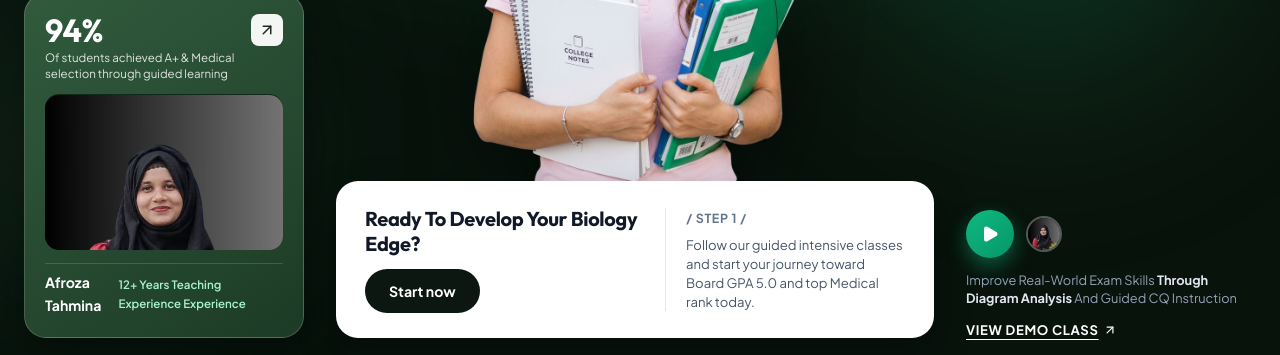
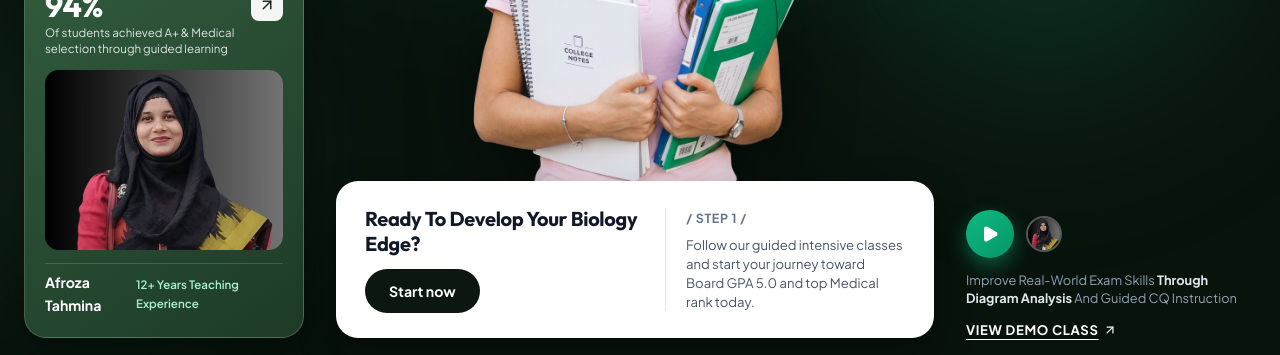
Before and after one commit to fiftee15n/Bio-Edge, a React (Vite) app in the folder bioedge-frontend/: page / in a window 1280 px wide. Shown: the part 445-800 px from the top of the page. Built offline with nearby package versions, Linux system fonts and the light colour scheme; no server answers.

Commit message:
Fix hero card teacher photo cropping, height framing, and duplicate experience text

```diff
--- a/bioedge-frontend/src/components/home/ReferenceHeroSection.tsx
+++ b/bioedge-frontend/src/components/home/ReferenceHeroSection.tsx
@@ -84,7 +84,7 @@ export const ReferenceHeroSection: React.FC = () => {
 
               <div className="teacher-card-footer">
                 <div className="teacher-name-title">{teacher.name}</div>
-                <div className="teacher-exp-tag">{teacher.experience} Experience</div>
+                <div className="teacher-exp-tag">{teacher.experience.toLowerCase().includes('experience') ? teacher.experience : `${teacher.experience} Experience`}</div>
               </div>
             </div>
           </div>
--- a/bioedge-frontend/src/index.css
+++ b/bioedge-frontend/src/index.css
@@ -2046,7 +2046,7 @@ section, .public-section, .homepage-wrapper > section, [id] {
 
 .teacher-card-portrait-frame {
   width: 100%;
-  height: 155px;
+  height: 180px;
   border-radius: 14px;
   overflow: hidden;
   background: #12281A;
@@ -2056,7 +2056,7 @@ section, .public-section, .homepage-wrapper > section, [id] {
   width: 100%;
   height: 100%;
   object-fit: cover;
-  object-position: top center;
+  object-position: center 12%;
 }
 
 .teacher-card-footer {
```
Also changed, not shown: bioedge-frontend/public/assets/hero/teacher_afroza_card.jpg.
